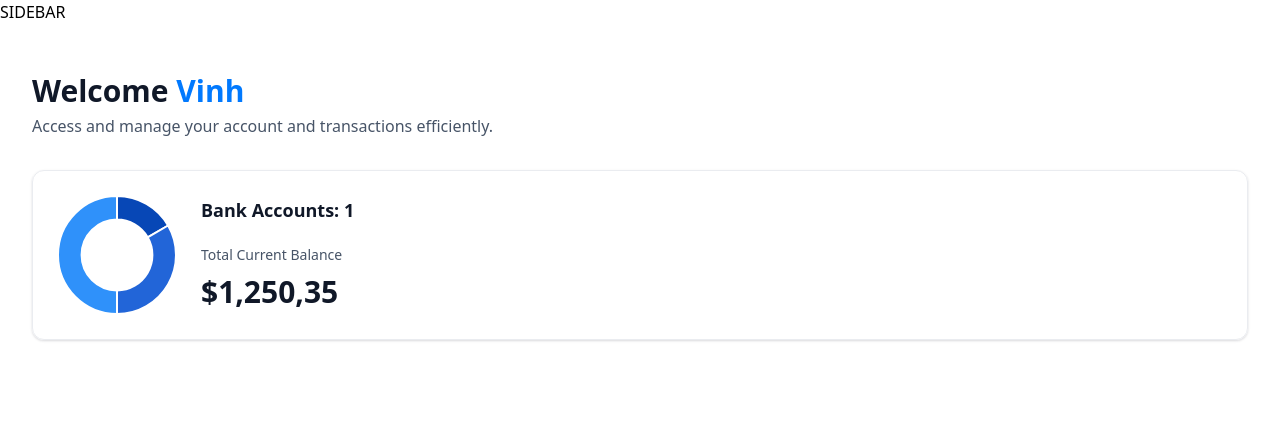
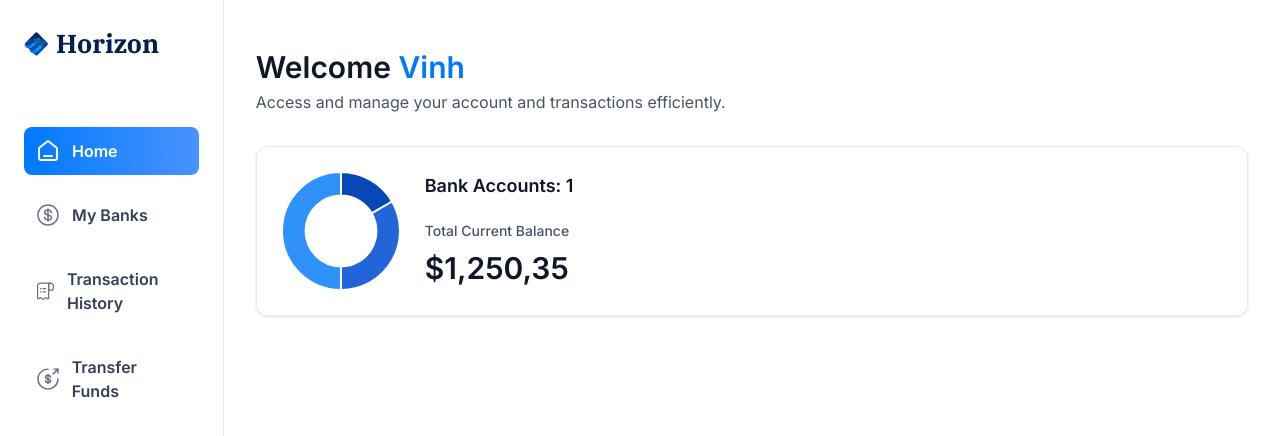
Before and after one commit to vinhbt241/banking-app, a Next.js app: page / in a window 1280 px wide. Shown: the top 436 px of the page. Built offline with nearby package versions, Linux system fonts and the light colour scheme.

Commit message:
add navbar and sidebar

```diff
--- a/app/(root)/layout.tsx
+++ b/app/(root)/layout.tsx
@@ -1,12 +1,30 @@
+import MobileNav from "@/components/MobileNav"
+import Sidebar from "@/components/Sidebar"
+import Image from "next/image"
+
 export default function RootLayout({
   children,
 }: Readonly<{
   children: React.ReactNode
 }>) {
+  const loggIn = { firstName: "Vinh", lastName: "Bui" }
+
   return (
-    <main>
-      SIDEBAR
-      {children}
+    <main className="flex h-screen w-full font-inter">
+      <Sidebar user={loggIn} />
+
+      <div className="flex size-full flex-col">
+        <div className="root-layout">
+          <Image
+            src={"/icons/logo.svg"}
+            width={30}
+            height={30}
+            alt="Menu icon"
+          />
+          <MobileNav user={loggIn} />
+        </div>
+        {children}
+      </div>
     </main>
   )
 }
--- /dev/null
+++ b/components/MobileNav.tsx
@@ -0,0 +1,92 @@
+"use client"
+
+import {
+  Sheet,
+  SheetClose,
+  SheetContent,
+  SheetTrigger,
+} from "@/components/ui/sheet"
+import { sidebarLinks } from "@/constants"
+import { cn } from "@/lib/utils"
+import Image from "next/image"
+import Link from "next/link"
+import { usePathname } from "next/navigation"
+
+const MobileNav = ({ user }: MobileNavProps) => {
+  const pathname = usePathname()
+
+  return (
+    <section className="w-fulll max-w-[264px]">
+      <Sheet>
+        <SheetTrigger>
+          <Image
+            src="/icons/hamburger.svg"
+            width={30}
+            height={30}
+            alt="menu"
+            className="cursor-pointer"
+          />
+        </SheetTrigger>
+        <SheetContent side="left" className="border-none bg-white">
+          <Link
+            href="/"
+            className="cursor-pointer flex items-center gap-1 px-4"
+          >
+            <Image
+              src="/icons/logo.svg"
+              width={34}
+              height={34}
+              alt="Horizon logo"
+            />
+            <h1 className="text-26 font-ibm-plex-serif font-bold text-black-1">
+              Horizon
+            </h1>
+          </Link>
+          <div className="mobilenav-sheet">
+            <SheetClose asChild>
+              <nav className="flex h-full flex-col gap-6 pt-16 text-white">
+                {sidebarLinks.map((item) => {
+                  const isActive =
+                    pathname === item.route ||
+                    pathname.startsWith(`${item.route}/`)
+
+                  return (
+                    <SheetClose asChild key={item.route}>
+                      <Link
+                        href={item.route}
+                        key={item.label}
+                        className={cn("mobilenav-sheet_close w-full", {
+                          "bg-bank-gradient": isActive,
+                        })}
+                      >
+                        <Image
+                          src={item.imgURL}
+                          alt={item.label}
+                          width={20}
+                          height={20}
+                          className={cn({
+                            "brightness-[3] invert-0": isActive,
+                          })}
+                        />
+                        <p
+                          className={cn("text-16 font-semibold text-black-2", {
+                            "text-white": isActive,
+                          })}
+                        >
+                          {item.label}
+                        </p>
+                      </Link>
+                    </SheetClose>
+                  )
+                })}
+                USER
+              </nav>
+            </SheetClose>
+          </div>
+        </SheetContent>
+      </Sheet>
+    </section>
+  )
+}
+
+export default MobileNav
--- /dev/null
+++ b/components/Sidebar.tsx
@@ -0,0 +1,58 @@
+"use client"
+
+import { sidebarLinks } from "@/constants"
+import { cn } from "@/lib/utils"
+import Image from "next/image"
+import Link from "next/link"
+import { usePathname } from "next/navigation"
+import React from "react"
+
+const Sidebar = ({ user }: SidebarProps) => {
+  const pathname = usePathname()
+
+  return (
+    <section className="sidebar">
+      <nav className="flex flex-col gap-4">
+        <Link href="/" className="mb-12 cursor-pointer flex items-center gap-2">
+          <Image
+            src="/icons/logo.svg"
+            width={34}
+            height={34}
+            alt="Horizon Logo"
+            className="size-[24px] max-xl:size-14"
+          />
+          <h1 className="sidebar-logo">Horizon</h1>
+        </Link>
+        {sidebarLinks.map((item) => {
+          const isActive =
+            pathname === item.route || pathname.startsWith(`${item.route}/`)
+          return (
+            <Link
+              href={item.route}
+              key={item.label}
+              className={cn("sidebar-link", { "bg-bank-gradient": isActive })}
+            >
+              <div className="relative size-6">
+                <Image
+                  src={item.imgURL}
+                  alt={item.label}
+                  fill
+                  className={cn({
+                    "brightness-[3] invert-0": isActive,
+                  })}
+                />
+              </div>
+              <p className={cn("sidebar-label", { "!text-white": isActive })}>
+                {item.label}
+              </p>
+            </Link>
+          )
+        })}
+        USER
+      </nav>
+      FOOTER
+    </section>
+  )
+}
+
+export default Sidebar
--- /dev/null
+++ b/components/ui/sheet.tsx
@@ -0,0 +1,140 @@
+"use client"
+
+import * as React from "react"
+import * as SheetPrimitive from "@radix-ui/react-dialog"
+import { cva, type VariantProps } from "class-variance-authority"
+import { X } from "lucide-react"
+
+import { cn } from "@/lib/utils"
+
+const Sheet = SheetPrimitive.Root
+
+const SheetTrigger = SheetPrimitive.Trigger
+
+const SheetClose = SheetPrimitive.Close
+
+const SheetPortal = SheetPrimitive.Portal
+
+const SheetOverlay = React.forwardRef<
+  React.ElementRef<typeof SheetPrimitive.Overlay>,
+  React.ComponentPropsWithoutRef<typeof SheetPrimitive.Overlay>
+>(({ className, ...props }, ref) => (
+  <SheetPrimitive.Overlay
+    className={cn(
+      "fixed inset-0 z-50 bg-black/80  data-[state=open]:animate-in data-[state=closed]:animate-out data-[state=closed]:fade-out-0 data-[state=open]:fade-in-0",
+      className
+    )}
+    {...props}
+    ref={ref}
+  />
+))
+SheetOverlay.displayName = SheetPrimitive.Overlay.displayName
+
+const sheetVariants = cva(
+  "fixed z-50 gap-4 bg-background p-6 shadow-lg transition ease-in-out data-[state=open]:animate-in data-[state=closed]:animate-out data-[state=closed]:duration-300 data-[state=open]:duration-500",
+  {
+    variants: {
+      side: {
+        top: "inset-x-0 top-0 border-b data-[state=closed]:slide-out-to-top data-[state=open]:slide-in-from-top",
+        bottom:
+          "inset-x-0 bottom-0 border-t data-[state=closed]:slide-out-to-bottom data-[state=open]:slide-in-from-bottom",
+        left: "inset-y-0 left-0 h-full w-3/4 border-r data-[state=closed]:slide-out-to-left data-[state=open]:slide-in-from-left sm:max-w-sm",
+        right:
+          "inset-y-0 right-0 h-full w-3/4  border-l data-[state=closed]:slide-out-to-right data-[state=open]:slide-in-from-right sm:max-w-sm",
+      },
+    },
+    defaultVariants: {
+      side: "right",
+    },
+  }
+)
+
+interface SheetContentProps
+  extends React.ComponentPropsWithoutRef<typeof SheetPrimitive.Content>,
+    VariantProps<typeof sheetVariants> {}
+
+const SheetContent = React.forwardRef<
+  React.ElementRef<typeof SheetPrimitive.Content>,
+  SheetContentProps
+>(({ side = "right", className, children, ...props }, ref) => (
+  <SheetPortal>
+    <SheetOverlay />
+    <SheetPrimitive.Content
+      ref={ref}
+      className={cn(sheetVariants({ side }), className)}
+      {...props}
+    >
+      {children}
+      <SheetPrimitive.Close className="absolute right-4 top-4 rounded-sm opacity-70 ring-offset-background transition-opacity hover:opacity-100 focus:outline-none focus:ring-2 focus:ring-ring focus:ring-offset-2 disabled:pointer-events-none data-[state=open]:bg-secondary">
+        <X className="h-4 w-4" />
+        <span className="sr-only">Close</span>
+      </SheetPrimitive.Close>
+    </SheetPrimitive.Content>
+  </SheetPortal>
+))
+SheetContent.displayName = SheetPrimitive.Content.displayName
+
+const SheetHeader = ({
+  className,
+  ...props
+}: React.HTMLAttributes<HTMLDivElement>) => (
+  <div
+    className={cn(
+      "flex flex-col space-y-2 text-center sm:text-left",
+      className
+    )}
+    {...props}
+  />
+)
+SheetHeader.displayName = "SheetHeader"
+
+const SheetFooter = ({
+  className,
+  ...props
+}: React.HTMLAttributes<HTMLDivElement>) => (
+  <div
+    className={cn(
+      "flex flex-col-reverse sm:flex-row sm:justify-end sm:space-x-2",
+      className
+    )}
+    {...props}
+  />
+)
+SheetFooter.displayName = "SheetFooter"
+
+const SheetTitle = React.forwardRef<
+  React.ElementRef<typeof SheetPrimitive.Title>,
+  React.ComponentPropsWithoutRef<typeof SheetPrimitive.Title>
+>(({ className, ...props }, ref) => (
+  <SheetPrimitive.Title
+    ref={ref}
+    className={cn("text-lg font-semibold text-foreground", className)}
+    {...props}
+  />
+))
+SheetTitle.displayName = SheetPrimitive.Title.displayName
+
+const SheetDescription = React.forwardRef<
+  React.ElementRef<typeof SheetPrimitive.Description>,
+  React.ComponentPropsWithoutRef<typeof SheetPrimitive.Description>
+>(({ className, ...props }, ref) => (
+  <SheetPrimitive.Description
+    ref={ref}
+    className={cn("text-sm text-muted-foreground", className)}
+    {...props}
+  />
+))
+SheetDescription.displayName = SheetPrimitive.Description.displayName
+
+export {
+  Sheet,
+  SheetPortal,
+  SheetOverlay,
+  SheetTrigger,
+  SheetClose,
+  SheetContent,
+  SheetHeader,
+  SheetFooter,
+  SheetTitle,
+  SheetDescription,
+}
--- a/package.json
+++ b/package.json
@@ -9,6 +9,7 @@
     "lint": "next lint"
   },
   "dependencies": {
+    "@radix-ui/react-dialog": "^1.1.2",
     "@radix-ui/react-slot": "^1.1.0",
     "chart.js": "^4.4.7",
     "class-variance-authority": "^0.7.1",
```
Also changed, not shown: types/index.d.ts (+178 -178 lines), 1 other file (tests, documents, lock files or other folders).
